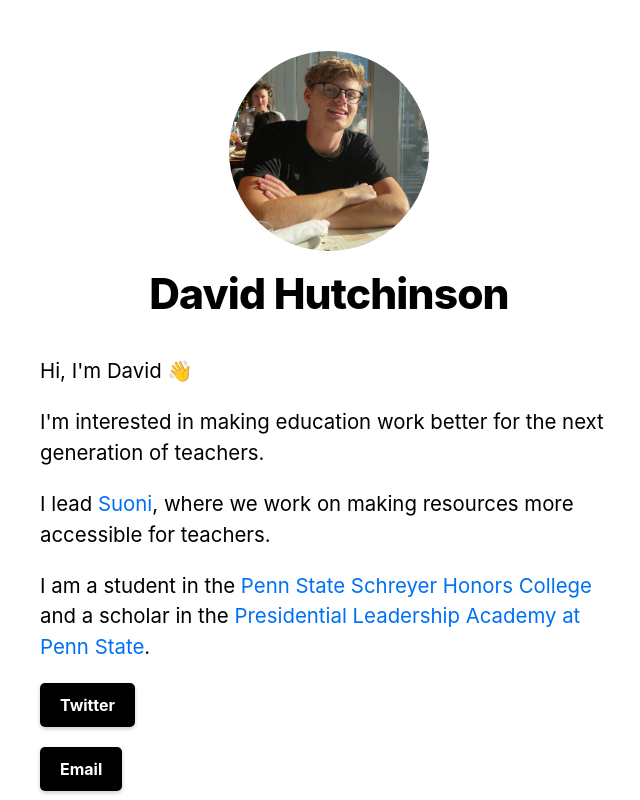
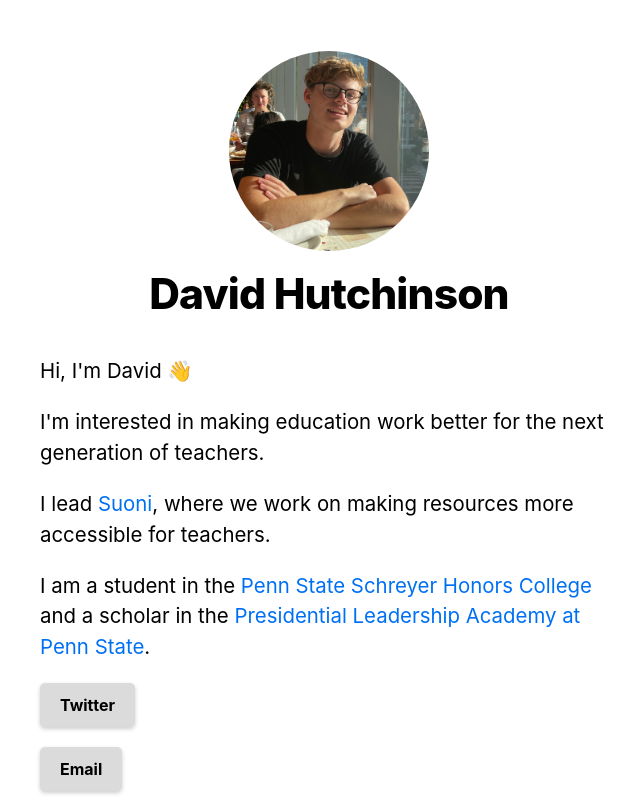
Before and after one commit to dvdhutch/dvdhutch-personal-site, a Next.js app: page / in a window 1280 px wide. Shown: the top 800 px of the page, without its empty margins (311-951 px from the left). Built offline with nearby package versions, Linux system fonts and the light colour scheme.

Commit message:
button attempt 2

```diff
--- a/styles/global.css
+++ b/styles/global.css
@@ -26,8 +26,8 @@ a:hover {
   padding: 10px 20px; /* Add some padding to the button */
   border: 0; /* Remove the default border */
   border-radius: 5px; /* Add rounded corners to the button */
-  background-color: #000; /* Set the background color of the button */
-  color: #FFF; /* Set the text color of the button */
+  background-color: rgb(219, 219, 219); /* Set the background color of the button */
+  color: #000; /* Set the text color of the button */
   font-size: 16px; /* Set the font size of the button text */
   font-weight: bold; /* Make the button text bold */
   cursor: pointer; /* Add a cursor to the button on hover */
```
